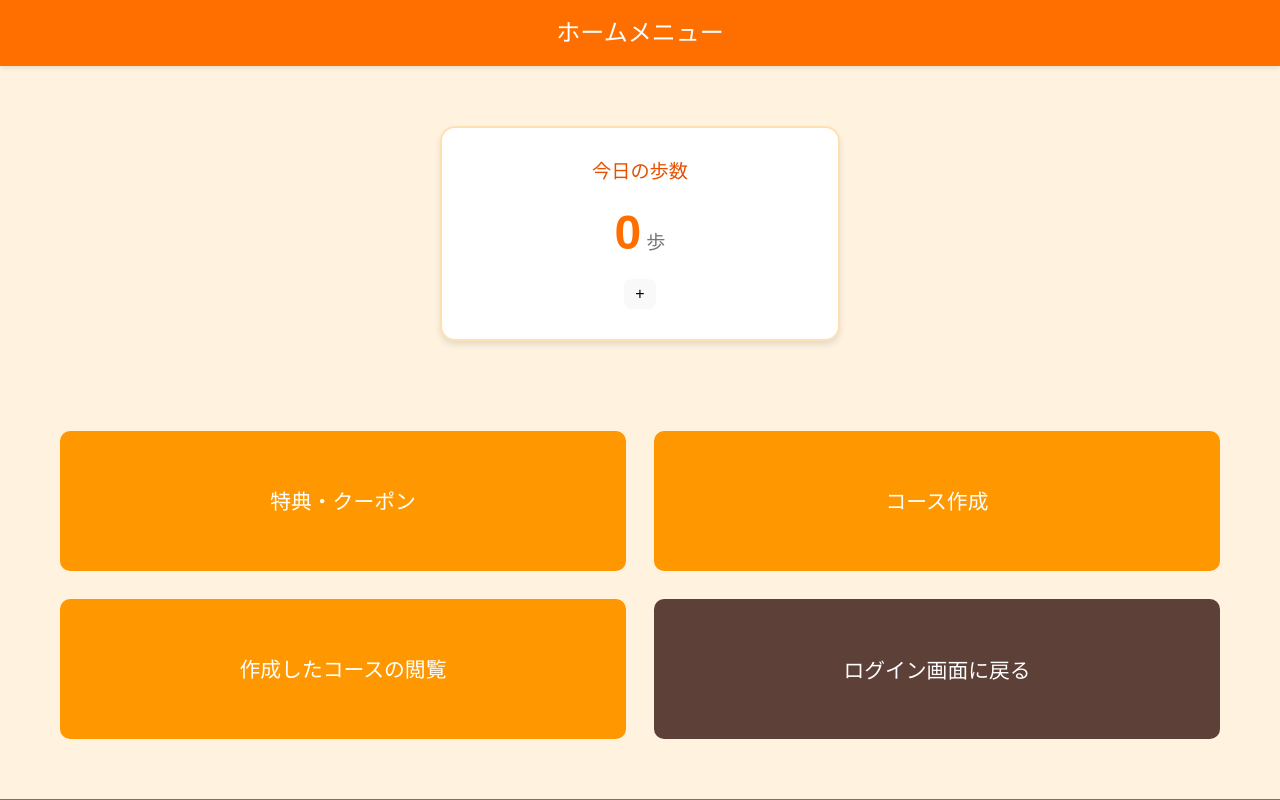
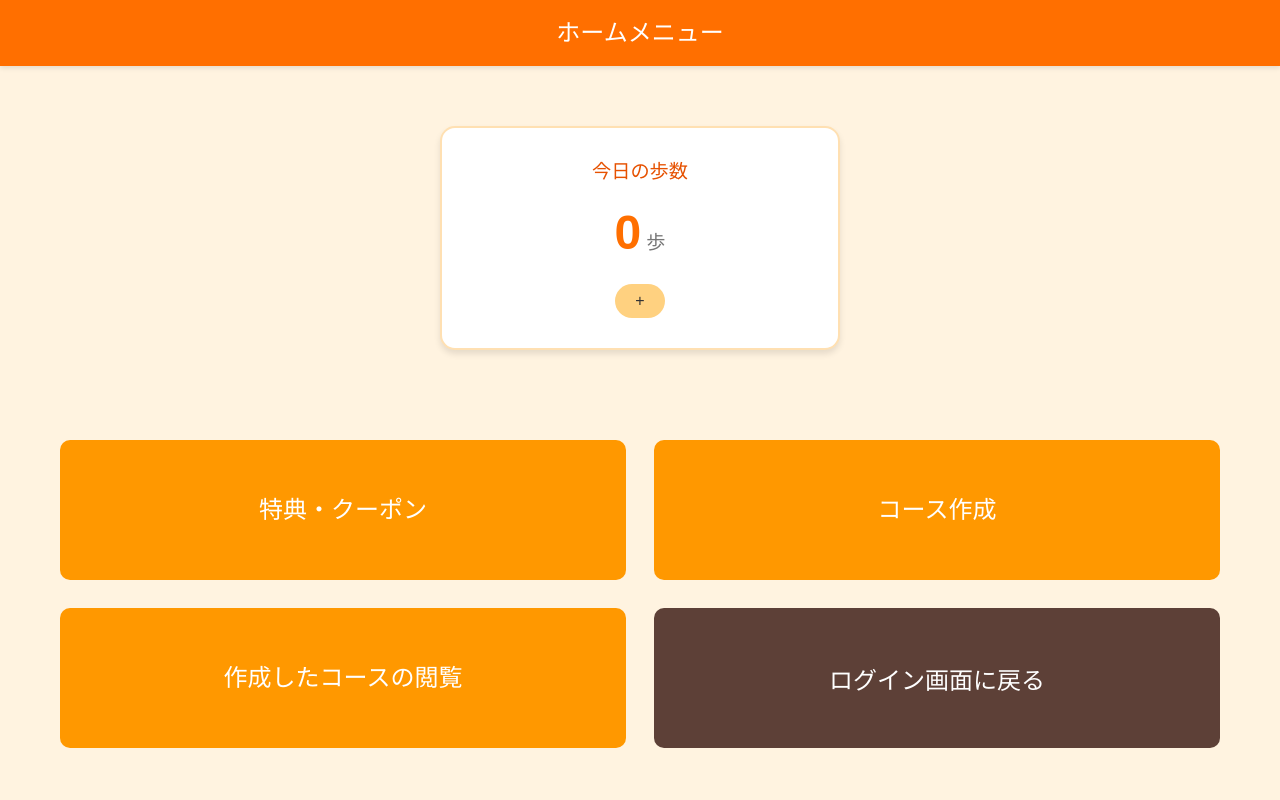
Before and after one commit to ya0872/Refresh_CourseMaker, a React (Vite) app in the folder vite-project/: page /HomeScreen in a window 1280 px wide. Built offline with nearby package versions, Linux system fonts and the light colour scheme.

Commit message:
homescreen

```diff
--- a/vite-project/src/HomeScreen.css
+++ b/vite-project/src/HomeScreen.css
@@ -121,12 +121,11 @@
   height: 140px;
   padding: 10px;
   box-sizing: border-box;
-
   background-color: #FF9800;
   color: white;
   text-decoration: none;
   border-radius: 10px;
-  font-size: 1.3rem;
+  font-size: 1.5rem;
   font-weight: bold;
   border: none;
   cursor: pointer;
@@ -145,7 +144,7 @@
   background-color: #5D4037;
 }
 
-.login:hover {
-  background-color: #4E342E;
+.login:hover{
+  background-color: #4b342d;
   color: white;
 }
--- a/vite-project/src/HomeScreen.tsx
+++ b/vite-project/src/HomeScreen.tsx
@@ -28,7 +28,7 @@ function HomeScreen() {
                     </div>
                     <button
                         onClick={addSteps}
-                        style={{ marginTop: '10px', padding: '5px 10px' }}
+                        className="add-steps-btn"
                     >
                         +
                     </button>
```
